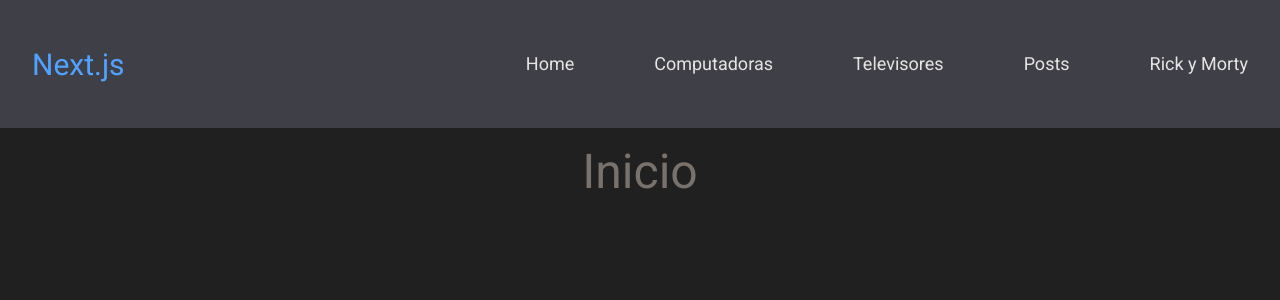
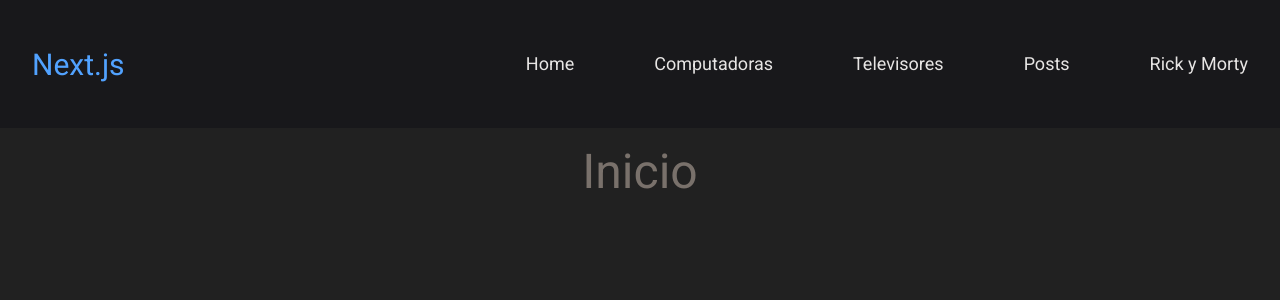
Before and after one commit to CeliFioretti/Next.js-Practice, a Next.js app in the folder 01-primeros-pasos/: page / in a window 1280 px wide. Shown: the top 300 px of the page. Built offline with nearby package versions, Linux system fonts and the light colour scheme.

Commit message:
diseño cambiado

```diff
--- a/01-primeros-pasos/app/globals.css
+++ b/01-primeros-pasos/app/globals.css
@@ -1,5 +1,5 @@
 @import "tailwindcss";
 
 body {
-    background-color: #202020;
+    background-color: #212121;
 }
--- a/01-primeros-pasos/app/posts/page.jsx
+++ b/01-primeros-pasos/app/posts/page.jsx
@@ -16,7 +16,7 @@ async function PostsPage() {
     const posts = await obtenerPosts();
 
     return (
-        <div className='bg-gray-900'>
+        <div className=''>
             <div>
                 <h1 className='py-5 text-3xl uppercase font-bold text-center'>Publicaciones</h1>
             </div>
--- a/01-primeros-pasos/components/Navbar.jsx
+++ b/01-primeros-pasos/components/Navbar.jsx
@@ -3,7 +3,7 @@ import '../styles/estilos.css'
 
 export default function Navbar() {
   return (
-    <div className='navbar bg-zinc-700'>
+    <div className='navbar bg-zinc-900'>
       <Link href={'/'}><h1 className='nav-title hover:text-blue-600 text-blue-400'>Next.js</h1></Link>
       <ul className='nav-items text-lg text-stone-200'>
         <li className='hover:text-blue-600'><Link href="/">Home</Link></li>
--- a/01-primeros-pasos/components/PostsCard.jsx
+++ b/01-primeros-pasos/components/PostsCard.jsx
@@ -4,10 +4,10 @@ import Link from 'next/link'
 // RCC - React Client Component
 function PostsCard({ post }) {
     return (
-            <div className='bg-gray-800 p-7 text-center'>
+            <div className='bg-stone-950 p-7 text-center'>
                 <a href={`/posts/${post.id}`}><h3 className='text-stone-200 mb-2 hover:text-blue-500 capitalize text-lg'>{post.id}. {post.title}</h3></a>
                 <p className='text-stone-500 mb-5'>{post.body}</p>
-                <button className='shadow-lg w-24 h-8 bg-blue-950 border rounded-md hover:bg-blue-800 text-shadow-stone-800' onClick={() => {
+                <button className='shadow-lg w-24 h-8 bg-gray-900 border rounded-md hover:bg-blue-950 text-stone-500' onClick={() => {
                     alert('Se activo la alerta')
                 }}>Click</button>
             </div>
```
